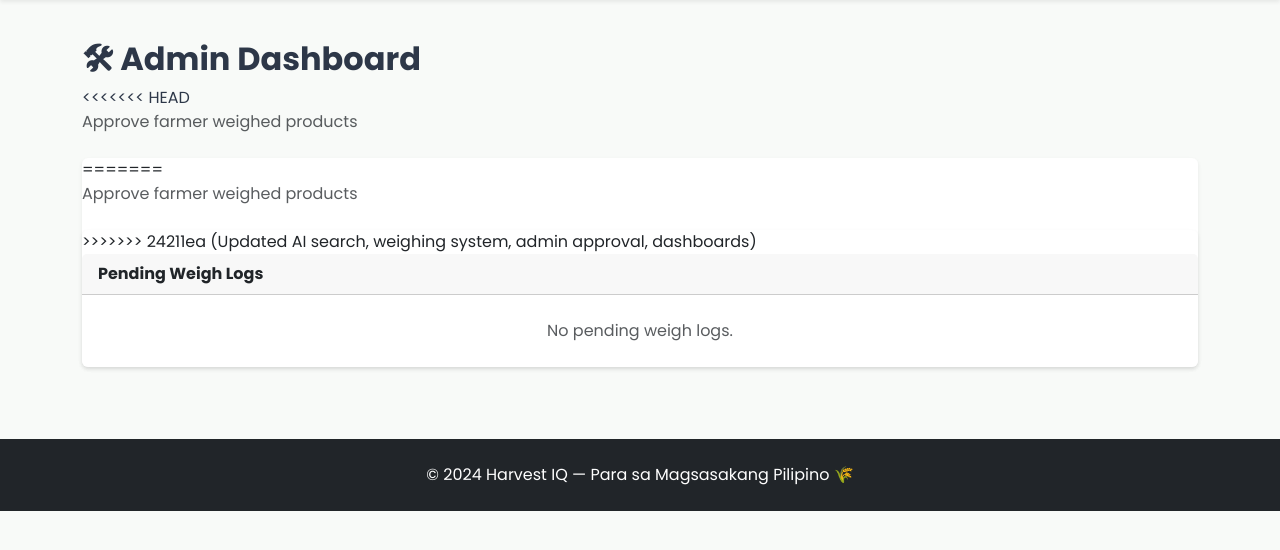
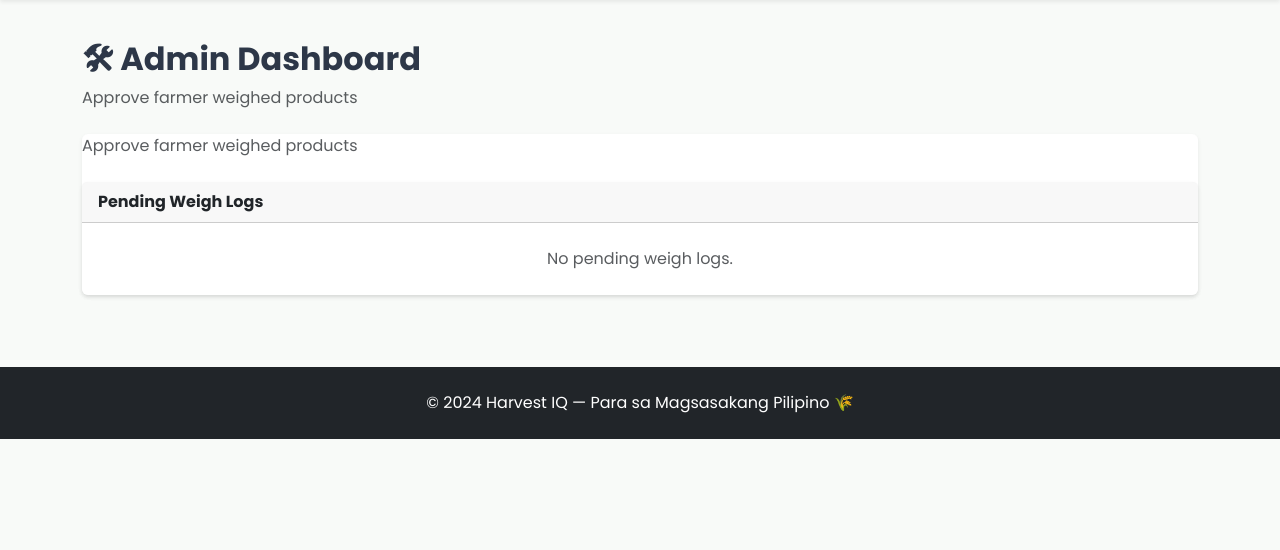
Before and after one commit to Janessa90/harvest-iq-system, a Python web app: template app/templates/dashboard/admin.html in a window 1280 px wide. Shown: the part 80-630 px from the top of the page. Run offline with Jinja, Linux system fonts and the light colour scheme; the template is opened without the code that fills it, so the values that code supplies are empty; some libraries are stand-ins or nearby versions.

Commit message:
Update admin.html

```diff
--- a/app/templates/dashboard/admin.html
+++ b/app/templates/dashboard/admin.html
@@ -5,18 +5,15 @@
 <div class="container py-4">
 
   <h2 class="fw-bold mb-2">🛠 Admin Dashboard</h2>
-<<<<<<< HEAD
   <p class="text-muted mb-4">Approve farmer weighed products</p>
 
   <div class="card shadow-sm border-0">
-=======
   <p class="text-muted mb-4">
     Approve farmer weighed products
   </p>
 
   <div class="card shadow-sm border-0">
 
->>>>>>> 24211ea (Updated AI search, weighing system, admin approval, dashboards)
     <div class="card-header fw-bold">
       Pending Weigh Logs
     </div>
@@ -25,12 +22,11 @@
 
       {% if logs %}
       <div class="table-responsive">
-<<<<<<< HEAD
       <table class="table mb-0 table-hover align-middle">
         <thead class="table-light">
           <tr>
             <th>Farmer</th>
-=======
+
 
       <table class="table mb-0 table-hover align-middle">
 
@@ -38,7 +34,6 @@
           <tr>
             <th>Farmer</th>
             <th>Contact</th>
->>>>>>> 24211ea (Updated AI search, weighing system, admin approval, dashboards)
             <th>Location</th>
             <th>Product</th>
             <th>Weight</th>
@@ -49,7 +44,6 @@
         </thead>
 
         <tbody>
-<<<<<<< HEAD
           {% for log in logs %}
           <tr>
 
@@ -72,7 +66,7 @@
             <!-- PRODUCT -->
             <td>
               {{ log.product_name }}
-=======
+
         {% for log in logs %}
           <tr>
 
@@ -101,12 +95,10 @@
             <!-- PRODUCT -->
             <td class="fw-semibold">
               {{ log.product }}
->>>>>>> 24211ea (Updated AI search, weighing system, admin approval, dashboards)
             </td>
 
             <!-- WEIGHT -->
             <td class="fw-bold text-success">
-<<<<<<< HEAD
               {{ log.weight_kg }} kg
             </td>
 
@@ -142,7 +134,7 @@
           </tr>
           {% endfor %}
         </tbody>
-=======
+
               {{ log.weight }} kg
             </td>
 
@@ -173,7 +165,6 @@
         {% endfor %}
         </tbody>
 
->>>>>>> 24211ea (Updated AI search, weighing system, admin approval, dashboards)
       </table>
       </div>
 
@@ -194,9 +185,7 @@
 setInterval(function(){
 <<<<<<< HEAD
     location.reload();
-=======
   location.reload();
->>>>>>> 24211ea (Updated AI search, weighing system, admin approval, dashboards)
 }, 5000);
 </script>
 {% endblock %}
```
